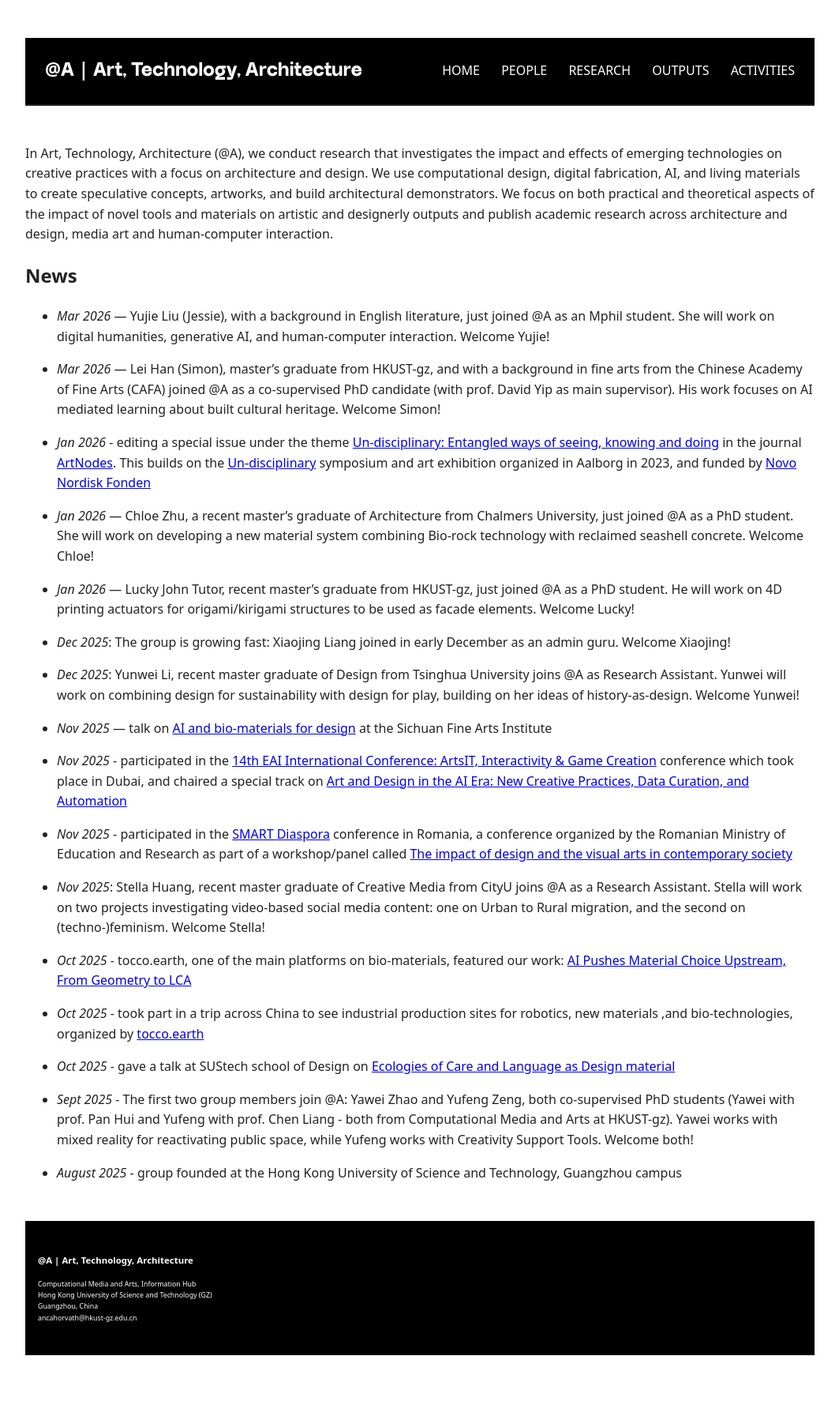
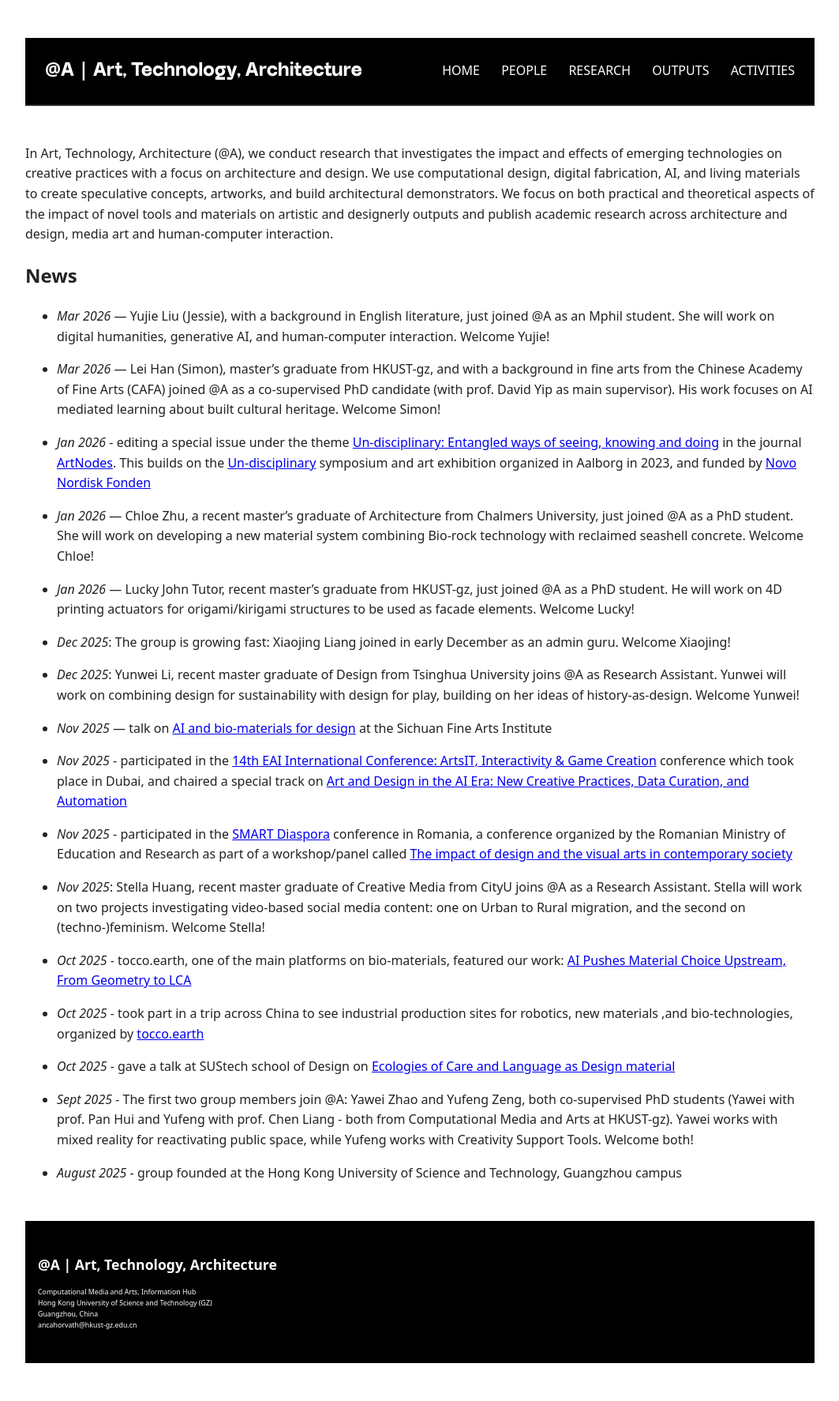
Before and after one commit to anqua/at-a, a Jekyll site: the page built from index.md, in a window 1280 px wide. Shown: the whole page at 79% size, without its empty margins (108-1171 px from the left). Built offline with Jekyll 4.4.1, drawn with Linux system fonts in a browser that asks for light colours; some web fonts are replaced.

Commit message:
Update style.css

```diff
--- a/assets/css/style.css
+++ b/assets/css/style.css
@@ -227,6 +227,6 @@ h1 {
 }
 
 .footer-group-name {
-  font-size: 1.3em;
+  font-size: 2em;
   font-weight: 600;
 }
```
